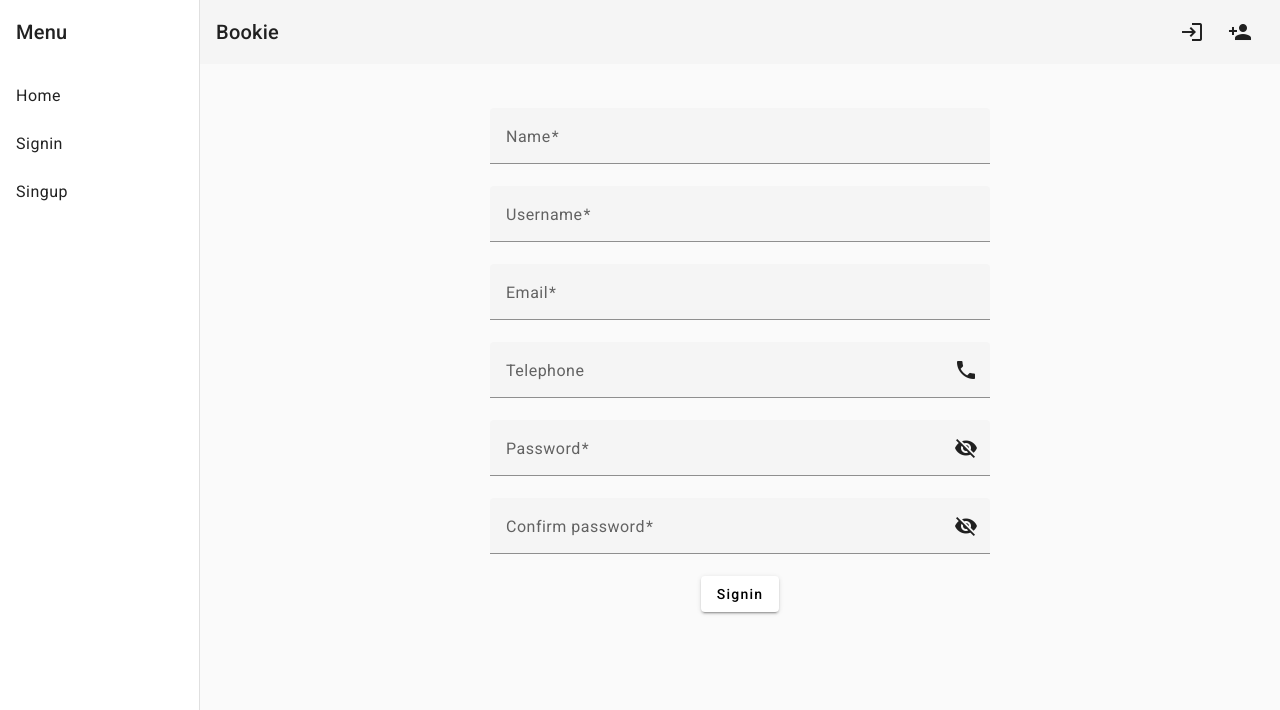
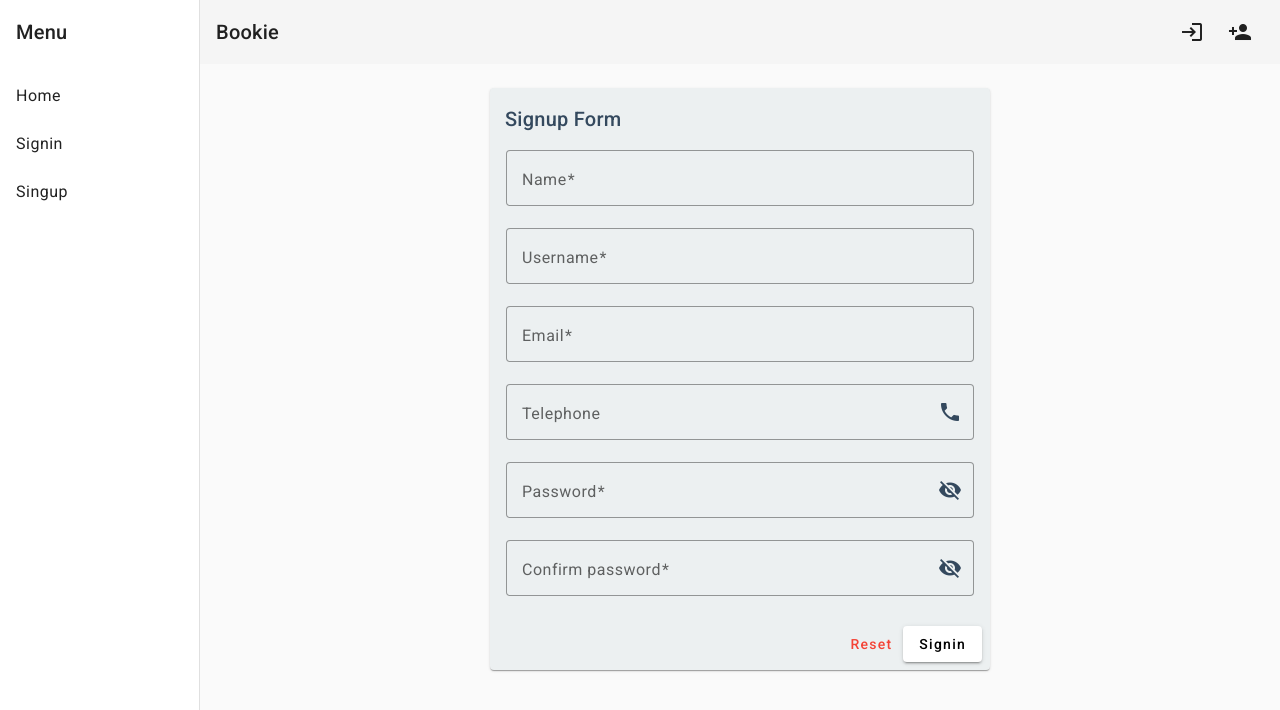
Before and after one commit to Sana0203/bookie, an Angular app: page /signup in a window 1280 px wide. Shown: the top 710 px of the page. Built offline with nearby package versions, Linux system fonts and the light colour scheme.

Commit message:
signup initial style

```diff
--- a/src/app/+pages/public/signup/signup.component.css
+++ b/src/app/+pages/public/signup/signup.component.css
@@ -13,8 +13,22 @@
     .form{
       display:flex;
       justify-content: center;
-      padding: 40px 0 ;
       text-align: center;
+    }
+
+    .card{
+      width: fit-content;
+      background-color: #ecf0f1;
+      color: #34495e;
+      margin-top: 20px;
+    }
+
+    mat-card-header {
+      padding: 15px 15px;
+    }
+
+    mat-card-actions{
+      float: right;
     }
 
     .full-width {
--- a/src/app/+pages/public/signup/signup.component.html
+++ b/src/app/+pages/public/signup/signup.component.html
@@ -1,10 +1,17 @@
 
 <div class="form" >
+<mat-card class="card">
     <form [formGroup]="signupForm" [class.div_handset]="(isHandset$ | async)"
     [class.div_form]="!(isHandset$ | async)">
 
+    <title>SIGNUP FORM</title>
 
-        <mat-form-field class="full-width">
+    <mat-card-header>
+      <mat-card-title>Signup Form</mat-card-title>
+    </mat-card-header>
+
+    <mat-card-content>
+        <mat-form-field class="full-width" appearance="outline">
           <mat-label>Name</mat-label>
           <input type="text" [formControl]="signupForm.controls.name"  matInput>
 
@@ -18,7 +25,7 @@
 
         </mat-form-field>
 
-        <mat-form-field class="full-width">
+        <mat-form-field class="full-width" appearance="outline">
           <mat-label>Username</mat-label>
           <input type="text" [formControl]="signupForm.controls.username"  matInput>
 
@@ -45,7 +52,7 @@
         </mat-form-field>
         -->
 
-        <mat-form-field class="full-width">
+        <mat-form-field class="full-width" appearance="outline">
             <mat-label>Email</mat-label>
             <input type="email" matInput [formControl]="signupForm.controls.email"
            placeholder="Ex. pat@example.com">
@@ -58,7 +65,7 @@
            }
           </mat-form-field>
 
-        <mat-form-field class="full-width">
+        <mat-form-field class="full-width" appearance="outline">
             <mat-label>Telephone</mat-label>
             <input type="tel" [formControl]="signupForm.controls.telphone" matInput placeholder="515-658-1234">
             <mat-icon matSuffix>phone</mat-icon>
@@ -68,7 +75,7 @@
             }
         </mat-form-field>
 
-        <mat-form-field class="full-width">
+        <mat-form-field class="full-width" appearance="outline">
             <mat-label>Password</mat-label>
 
             <input matInput [type]="hide ? 'password' : 'text'" [formControl]="signupForm.controls.password">
@@ -89,7 +96,7 @@
             }
           </mat-form-field>
 
-          <mat-form-field class="full-width">
+          <mat-form-field class="full-width" appearance="outline">
             <mat-label>Confirm password</mat-label>
 
             <input matInput [type]="hide ? 'password' : 'text'" [formControl]="signupForm.controls.passConfirm">
@@ -103,8 +110,15 @@
               <mat-error>Your confirmation does not match your password. Try again.</mat-error>
             }
           </mat-form-field>
+        </mat-card-content>
+
+        <mat-card-actions>
+          <button mat-button color="warn" (click)="reset()">Reset</button>
 
           <button mat-raised-button>Signin</button>
+        </mat-card-actions>
+
 
       </form>
-    </div>
+    </mat-card>
+</div>
--- a/src/app/+pages/public/signup/signup.component.ts
+++ b/src/app/+pages/public/signup/signup.component.ts
@@ -8,6 +8,7 @@ import { MatFormFieldModule } from '@angular/material/form-field';
 import { MatIconModule } from '@angular/material/icon';
 import { MatInputModule } from '@angular/material/input';
 import { Observable, map, shareReplay } from 'rxjs';
+import {MatCardModule} from '@angular/material/card';
 
 @Component({
   selector: 'bookie-signup',
@@ -25,6 +26,7 @@ import { Observable, map, shareReplay } from 'rxjs';
     MatInputModule,
     MatDatepickerModule,
     MatIconModule,
+    MatCardModule
   ],
   templateUrl: './signup.component.html',
   styleUrl: './signup.component.css'
@@ -70,6 +72,10 @@ export class SignupComponent {
       shareReplay()
     );
 
+    reset():void{
+      this.signupForm.reset();
+    }
+
 
  compareValidator(control:AbstractControl): Validators {
   const sourceControl = control.get('password')?.value;
```
